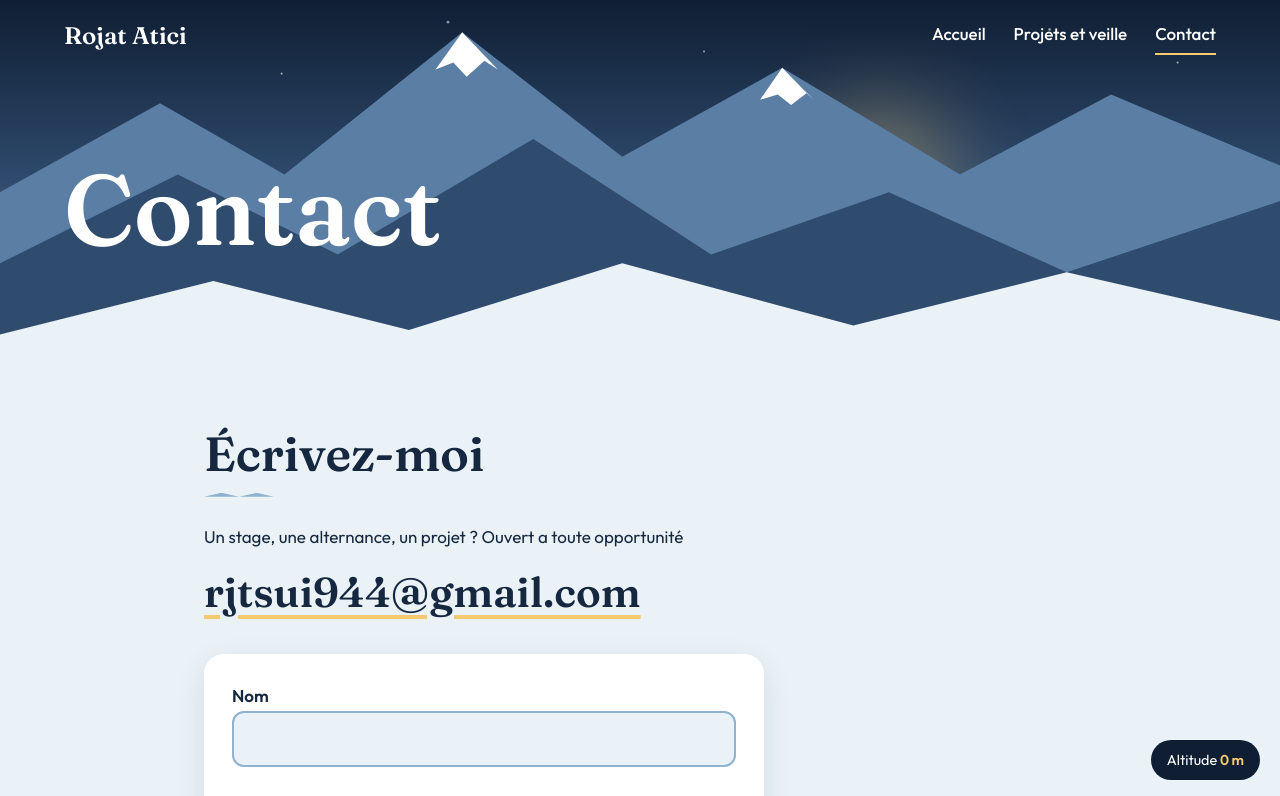
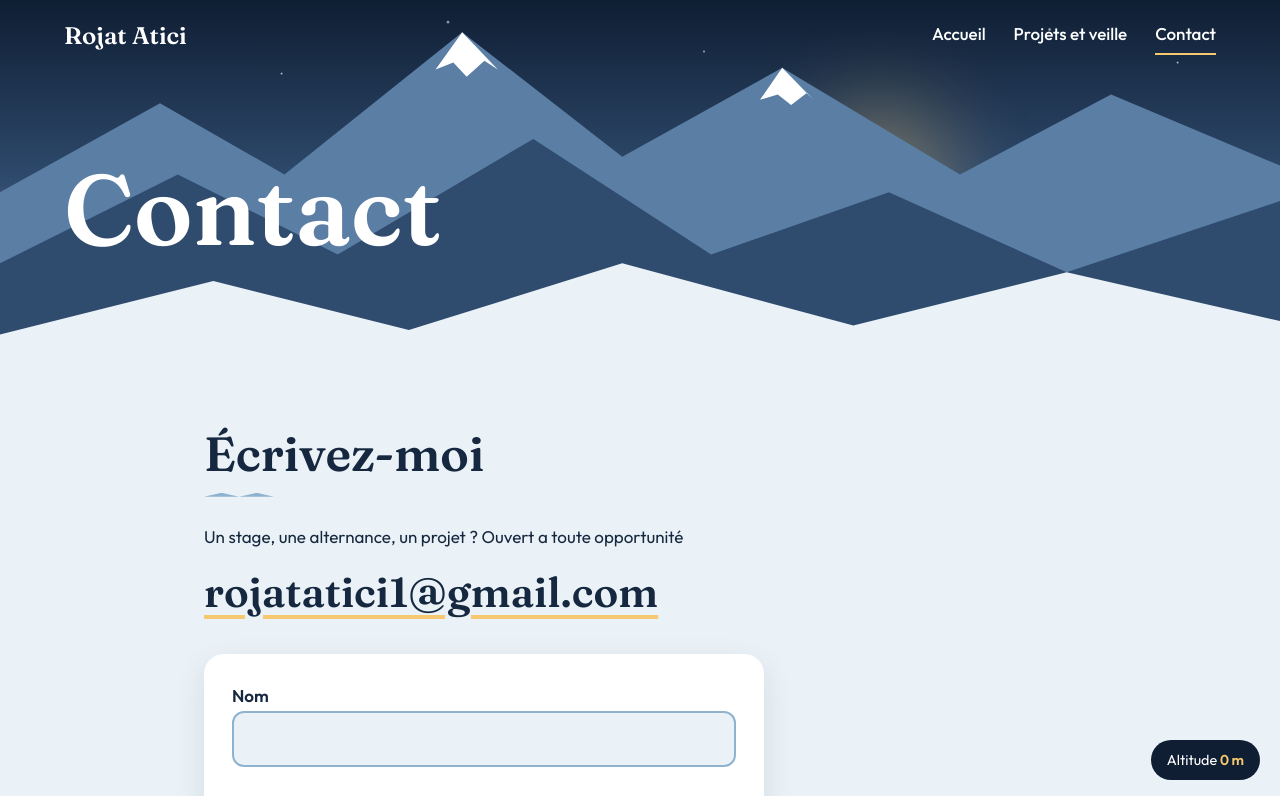
Before and after one commit to rjtatc/rjtatc.github.io, a plain HTML site: page contact.html in a window 1280 px wide. Shown: the top 796 px of the page. Drawn offline with Linux system fonts and the light colour scheme.

Commit message:
changement adress mail dans contact

```diff
--- a/contact.html
+++ b/contact.html
@@ -40,7 +40,7 @@
         <section>
             <h2>Écrivez-moi</h2>
             <p>Un stage, une alternance, un projet ?  Ouvert a toute opportunité </p>
-            <p style="margin:14px 0 36px"><a class="mail" href="mailto:rjtsui944@gmail.com">rjtsui944@gmail.com</a></p>
+            <p style="margin:14px 0 36px"><a class="mail" href="mailto:rojatatici1@gmail.com">rojatatici1@gmail.com</a></p>
             <form id="contact" novalidate>
                 <div><label for="nom">Nom</label><input id="nom" name="nom" data-check autocomplete="name">
                     <div class="err"></div>
```
